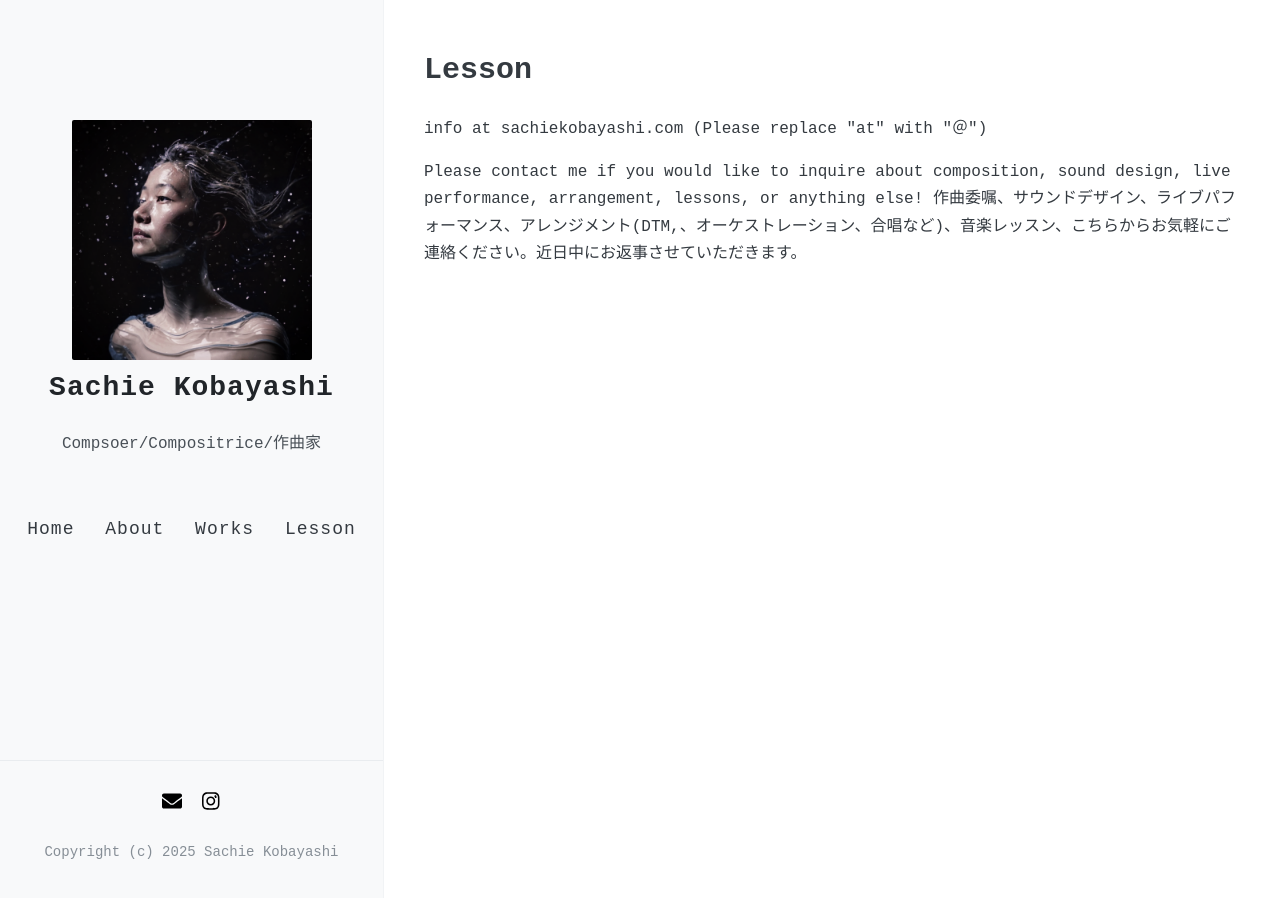
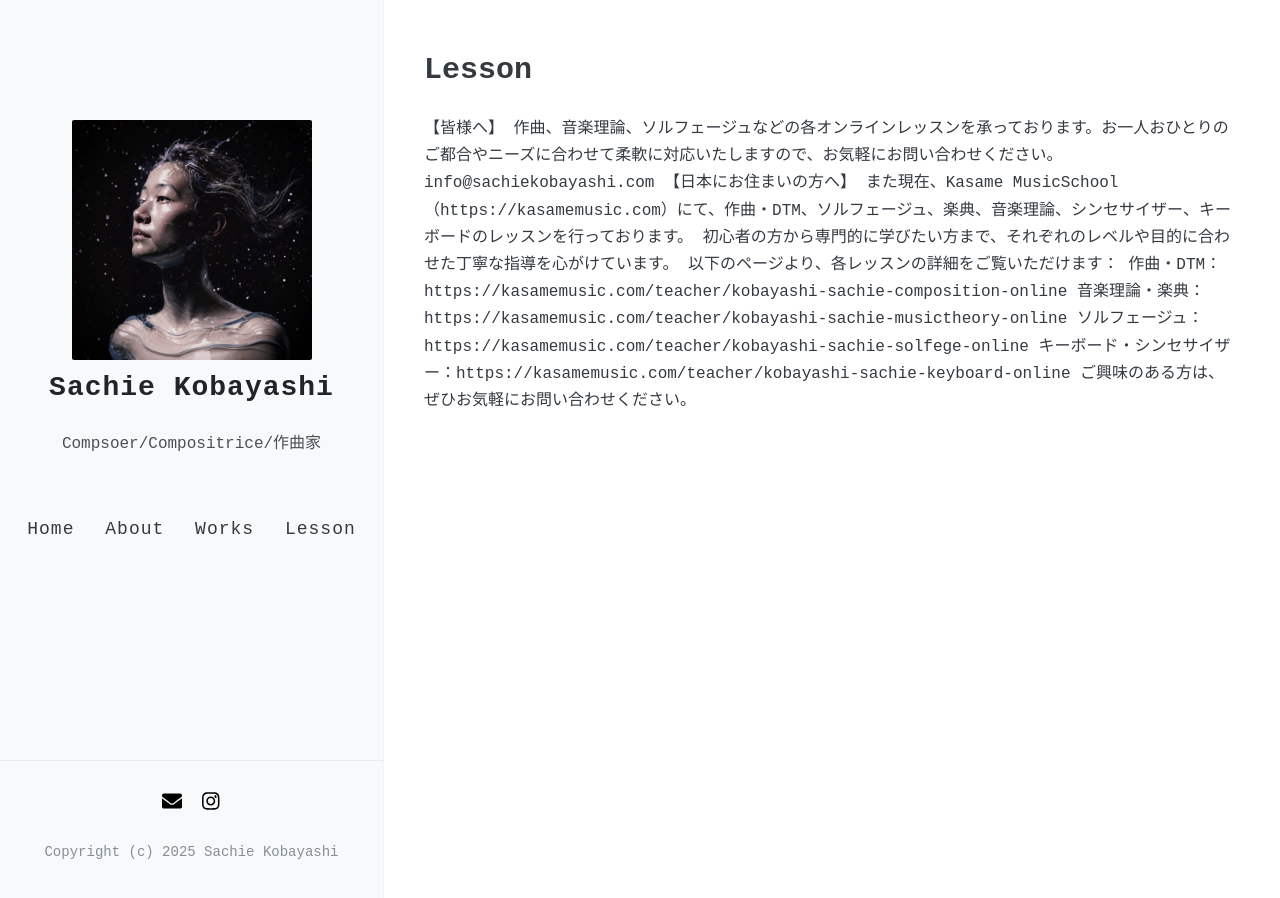
Before and after one commit to kbys88/kbys88.github.io, a Jekyll site: the page built from archive/index.html, in a window 1280 px wide. Built offline with Jekyll 4.4.1, drawn with Linux system fonts in a browser that asks for light colours; nearby versions of some CDN libraries.

Commit message:
Update index.html

```diff
--- a/archive/index.html
+++ b/archive/index.html
@@ -5,9 +5,22 @@ permalink: /lesson/
 ---
 
 <!-- ![une_autre_off](https://github.com/kbys88/kbys88.github.io/assets/142012962/10515aaa-dd41-44a8-9533-e0b780680c49) !-->
+【皆様へ】
+作曲、音楽理論、ソルフェージュなどの各オンラインレッスンを承っております。お一人おひとりのご都合やニーズに合わせて柔軟に対応いたしますので、お気軽にお問い合わせください。
+info@sachiekobayashi.com
 
-<p>info at sachiekobayashi.com (Please replace "at" with "＠")</p>
+【日本にお住まいの方へ】
+また現在、Kasame MusicSchool（https://kasamemusic.com）にて、作曲・DTM、ソルフェージュ、楽典、音楽理論、シンセサイザー、キーボードのレッスンを行っております。
+初心者の方から専門的に学びたい方まで、それぞれのレベルや目的に合わせた丁寧な指導を心がけています。
 
-Please contact me if you would like to inquire about composition, sound design, live performance, arrangement, lessons, or anything else!
+以下のページより、各レッスンの詳細をご覧いただけます：
 
-作曲委嘱、サウンドデザイン、ライブパフォーマンス、アレンジメント(DTM,、オーケストレーション、合唱など)、音楽レッスン、こちらからお気軽にご連絡ください。近日中にお返事させていただきます。
+    作曲・DTM：https://kasamemusic.com/teacher/kobayashi-sachie-composition-online
+
+    音楽理論・楽典：https://kasamemusic.com/teacher/kobayashi-sachie-musictheory-online
+
+    ソルフェージュ：https://kasamemusic.com/teacher/kobayashi-sachie-solfege-online
+
+    キーボード・シンセサイザー：https://kasamemusic.com/teacher/kobayashi-sachie-keyboard-online
+
+ご興味のある方は、ぜひお気軽にお問い合わせください。
```
